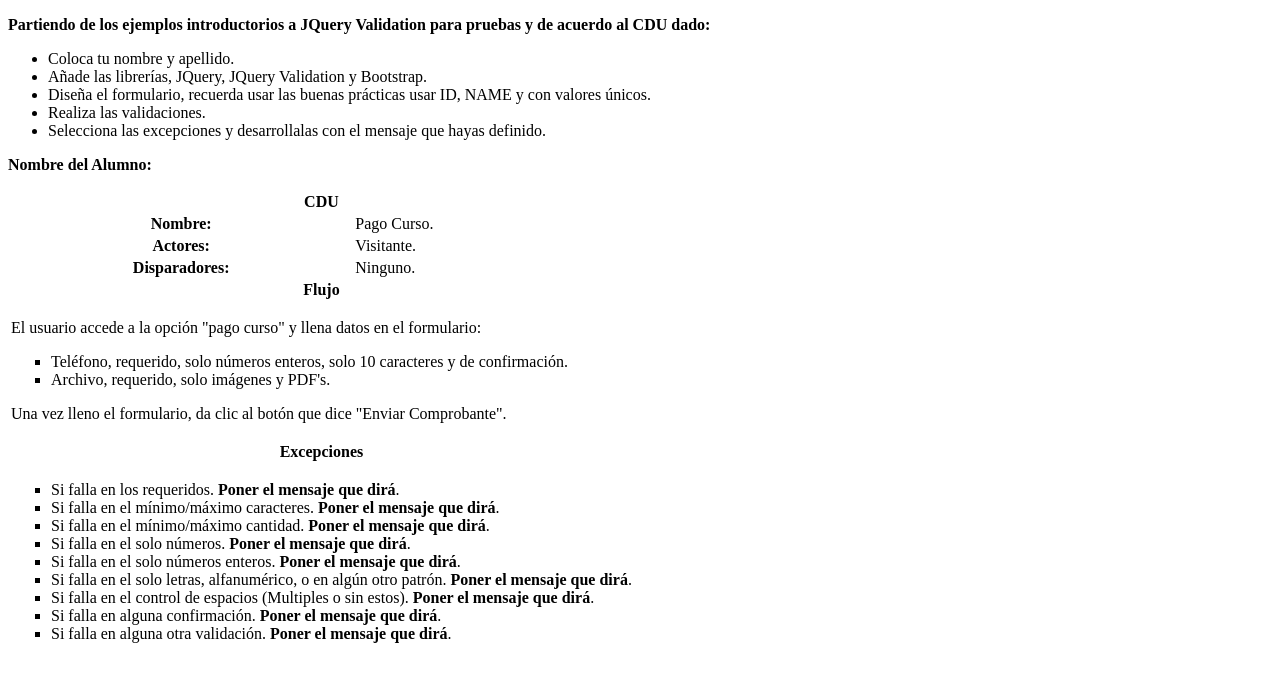
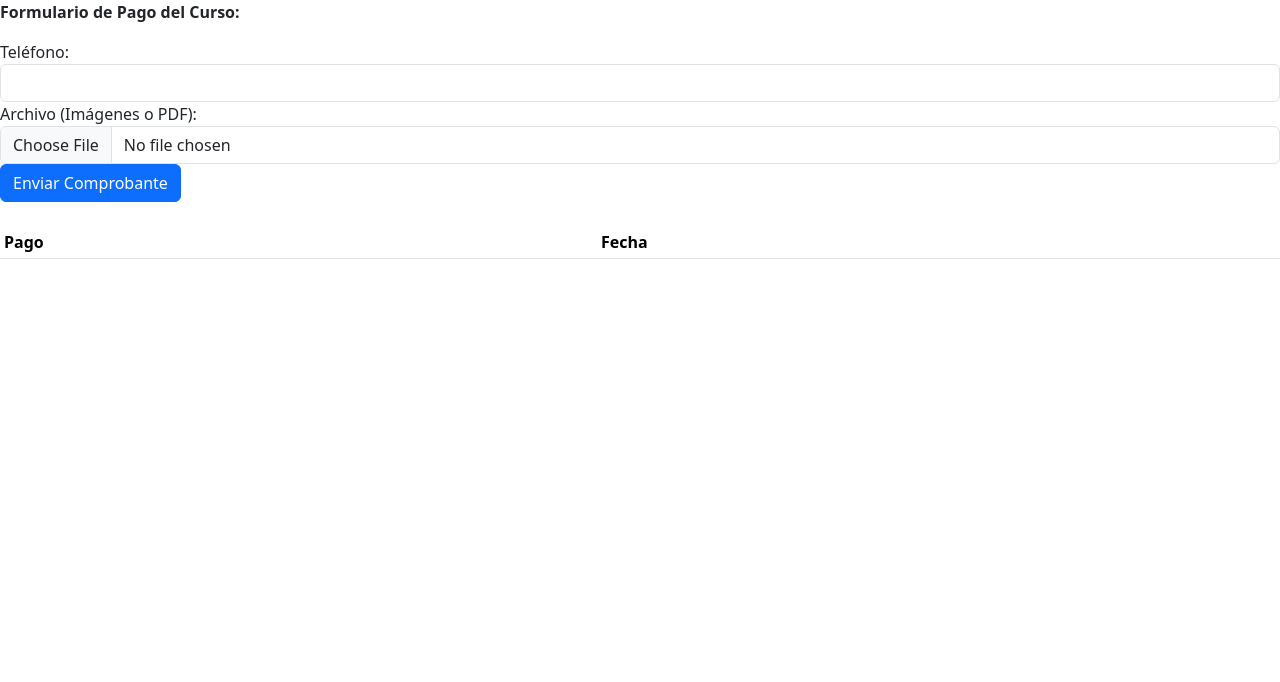
Before and after one commit to buda2103/Flask7B, a Python web app: template templates/Pago-Curso.html in a window 1280 px wide. Shown: the top 682 px of the page. Run offline with Jinja, Linux system fonts and the light colour scheme; the template is opened without the code that fills it, so the values that code supplies are empty; some libraries are stand-ins or nearby versions.

Commit message:
Update Pago-Curso.html

```diff
--- a/templates/Pago-Curso.html
+++ b/templates/Pago-Curso.html
@@ -3,111 +3,100 @@
 <head>
     <meta charset="UTF-8">
     <meta name="viewport" content="width=device-width, initial-scale=1.0">
-
     <title>Pago Curso</title>
+    <!-- Añade las librerías JQuery, Bootstrap y JQuery Validation -->
+    <link rel="stylesheet" href="https://cdn.jsdelivr.net/npm/bootstrap@5.3.3/dist/css/bootstrap.min.css">
+    <script src="https://code.jquery.com/jquery-3.6.0.min.js"></script>
+    <script src="https://cdn.jsdelivr.net/npm/bootstrap@5.3.3/dist/js/bootstrap.bundle.min.js" crossorigin="anonymous"></script>
+    <script src="https://cdn.jsdelivr.net/jquery.validation/1.19.3/jquery.validate.min.js"></script>
 </head>
 <body>
-    <p><b>Partiendo de los ejemplos introductorios a JQuery Validation para pruebas y de acuerdo al CDU dado:</b></p>
-    <ul>
-        <li>Coloca tu nombre y apellido.</li>
-        <li>Añade las librerías, JQuery, JQuery Validation y Bootstrap.</li>
-        <li>Diseña el formulario, recuerda usar las buenas prácticas usar ID, NAME y con valores únicos.</li>
-        <li>Realiza las validaciones.</li>
-        <li>Selecciona las excepciones y desarrollalas con el mensaje que hayas definido.</li>
-    </ul>
-    <p><b>Nombre del Alumno: </b></p>
-    <!-- table index 1 -->
-    <table class="table table-sm">
+    <p><b>Formulario de Pago del Curso:</b></p>
+    <form id="form-pago-curso" enctype="multipart/form-data">
+        <div class="form-group">
+            <label for="telefono">Teléfono:</label>
+            <input type="text" id="telefono" name="telefono" class="form-control" required>
+        </div>
+        <div class="form-group">
+            <label for="archivo">Archivo (Imágenes o PDF):</label>
+            <input type="file" id="archivo" name="archivo" class="form-control" accept="image/*,application/pdf" required>
+        </div>
+        <button type="submit" class="btn btn-primary">Enviar Comprobante</button>
+    </form>
+
+    <!-- Tabla para mostrar datos -->
+    <table class="table table-sm mt-4">
         <thead>
             <tr>
-                <th colspan="2">
-                    CDU
-                </th>
+                <th>Pago</th>
+                <th>Fecha</th>
             </tr>
         </thead>
-        <tbody>
-            <tr>
-                <th>Nombre:</th>
-                <td>Pago Curso.</td>
-            </tr>
-            <tr>
-                <th>Actores:</th>
-                <td>Visitante.</td>
-            </tr>
-            <tr>
-                <th>Disparadores:</th>
-                <td>Ninguno.</td>
-            </tr>
-            <tr>
-                <th colspan="2">Flujo</th>
-            </tr>
-            <tr>
-                <td colspan="2">
-                    <p>El usuario accede a la opción "pago curso" y llena datos en el formulario:</p>
-                    <ul type="square">
-                        <li>Teléfono, requerido, solo números enteros, solo 10 caracteres y de confirmación.</li>
-                        <li>Archivo, requerido, solo imágenes y PDF's.</li>
-                    </ul>
-                    <p>Una vez lleno el formulario, da clic al botón que dice "Enviar Comprobante".</p>
-                </td>
-            </tr>
-            <tr>
-                <th colspan="2">Excepciones</th>
-            </tr>
-            <tr>
-                <td colspan="2">
-                    <ul type="square">
-                        <li>Si falla en los requeridos. <b>Poner el mensaje que dirá</b>.</li>
-                        <li>Si falla en el mínimo/máximo caracteres. <b>Poner el mensaje que dirá</b>.</li>
-                        <li>Si falla en el mínimo/máximo cantidad. <b>Poner el mensaje que dirá</b>.</li>
-                        <li>Si falla en el solo números. <b>Poner el mensaje que dirá</b>.</li>
-                        <li>Si falla en el solo números enteros. <b>Poner el mensaje que dirá</b>.</li>
-                        <li>Si falla en el solo letras, alfanumérico, o en algún otro patrón. <b>Poner el mensaje que dirá</b>.</li>
-                        <li>Si falla en el control de espacios (Multiples o sin estos). <b>Poner el mensaje que dirá</b>.</li>
-                        <li>Si falla en alguna confirmación. <b>Poner el mensaje que dirá</b>.</li>
-                        <li>Si falla en alguna otra validación. <b>Poner el mensaje que dirá</b>.</li>
-                    </ul>
-                </td>
-            </tr>
+        <tbody id="tbodyPagoCurso">
+            <!-- Aquí se llenarán los datos dinámicamente -->
         </tbody>
     </table>
-  <script src="https://cdn.jsdelivr.net/npm/bootstrap@5.3.3/dist/js/bootstrap.bundle.min.js" integrity="sha384-YvpcrYf0tY3lHB60NNkmXc5s9fDVZLESaAA55NDzOxhy9GkcIdslK1eN7N6jIeHz" crossorigin="anonymous"></script>
 
     <script>
-        window.addEventListener("load", function (event) {
+        $(document).ready(function () {
+            // Validar formulario
+            $("#form-pago-curso").validate({
+                rules: {
+                    telefono: {
+                        required: true,
+                        digits: true,
+                        minlength: 10,
+                        maxlength: 10
+                    },
+                    archivo: {
+                        required: true,
+                        accept: "image/*,application/pdf"
+                    }
+                },
+                messages: {
+                    telefono: {
+                        required: "El teléfono es obligatorio.",
+                        digits: "Solo se permiten números.",
+                        minlength: "Debe tener 10 dígitos.",
+                        maxlength: "Debe tener 10 dígitos."
+                    },
+                    archivo: {
+                        required: "El archivo es obligatorio.",
+                        accept: "Solo se permiten imágenes o archivos PDF."
+                    }
+                },
+                submitHandler: function (form) {
+                    // Lógica para enviar el formulario si es válido
+                    form.submit();
+                }
+            });
+
+            // Función para buscar datos de pagos
             function buscar() {
                 $.get("/buscar", function (respuesta) {
-                    console.log(respuesta)
-                      $("#tbodyPagoCurso").html("")
-
-                        for (var x in respuesta) {
-                        var PagoCurso = respuesta[x]
+                    $("#tbodyPagoCurso").html(""); // Limpiar la tabla antes de añadir los datos
+                    respuesta.forEach(function (PagoCurso) {
                         $("#tbodyPagoCurso").append(`<tr>
                             <td>${PagoCurso[1]}</td>
                             <td>${PagoCurso[2]}</td>
-                            <td></td>
-                        </tr>`)
-                    }
-                })
+                        </tr>`);
+                    });
+                });
             }
 
-            buscar()
+            buscar(); // Llamar a la función al cargar la página
 
-               Pusher.logToConsole = true
+            // Configuración de Pusher
+            Pusher.logToConsole = true;
+            var pusher = new Pusher('2358693f2b619b363f59', {
+                cluster: 'us2'
+            });
 
-             var pusher = new Pusher('2358693f2b619b363f59', {
-             cluster: 'us2'
-            })
-
-            //                            Canal
             var channel = pusher.subscribe("CanalPago_curso");
-
-            //           Evento
-            channel.bind("pago-curso", function (pago) {
-              //   alert("Ocurrió el evento")
-              //  console.log(pago-curso)
-            })
-        })
+            channel.bind("pago-curso", function (data) {
+                buscar(); // Actualiza la tabla cuando haya un nuevo pago
+            });
+        });
     </script>
 </body>
 </html>
```
